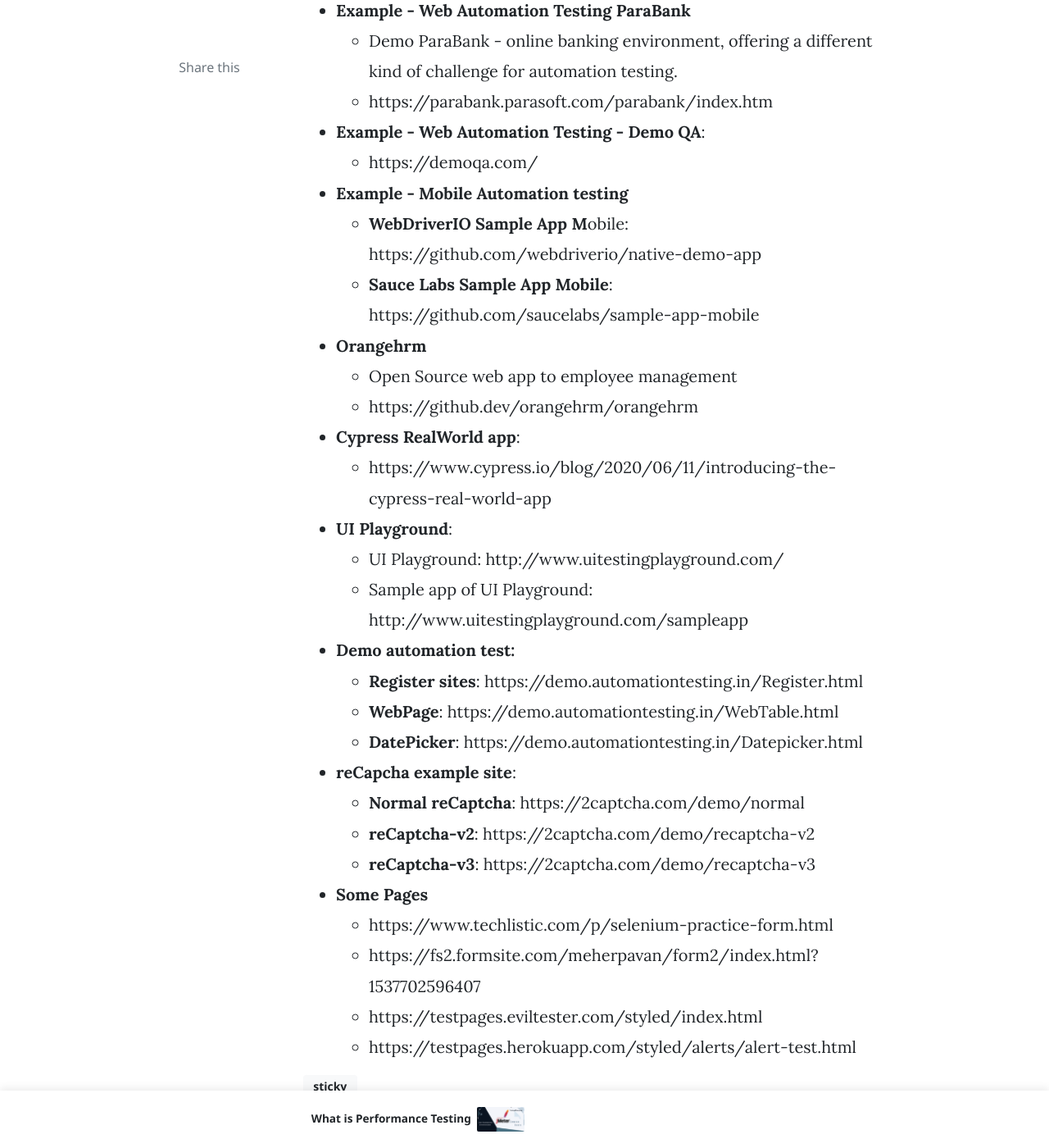
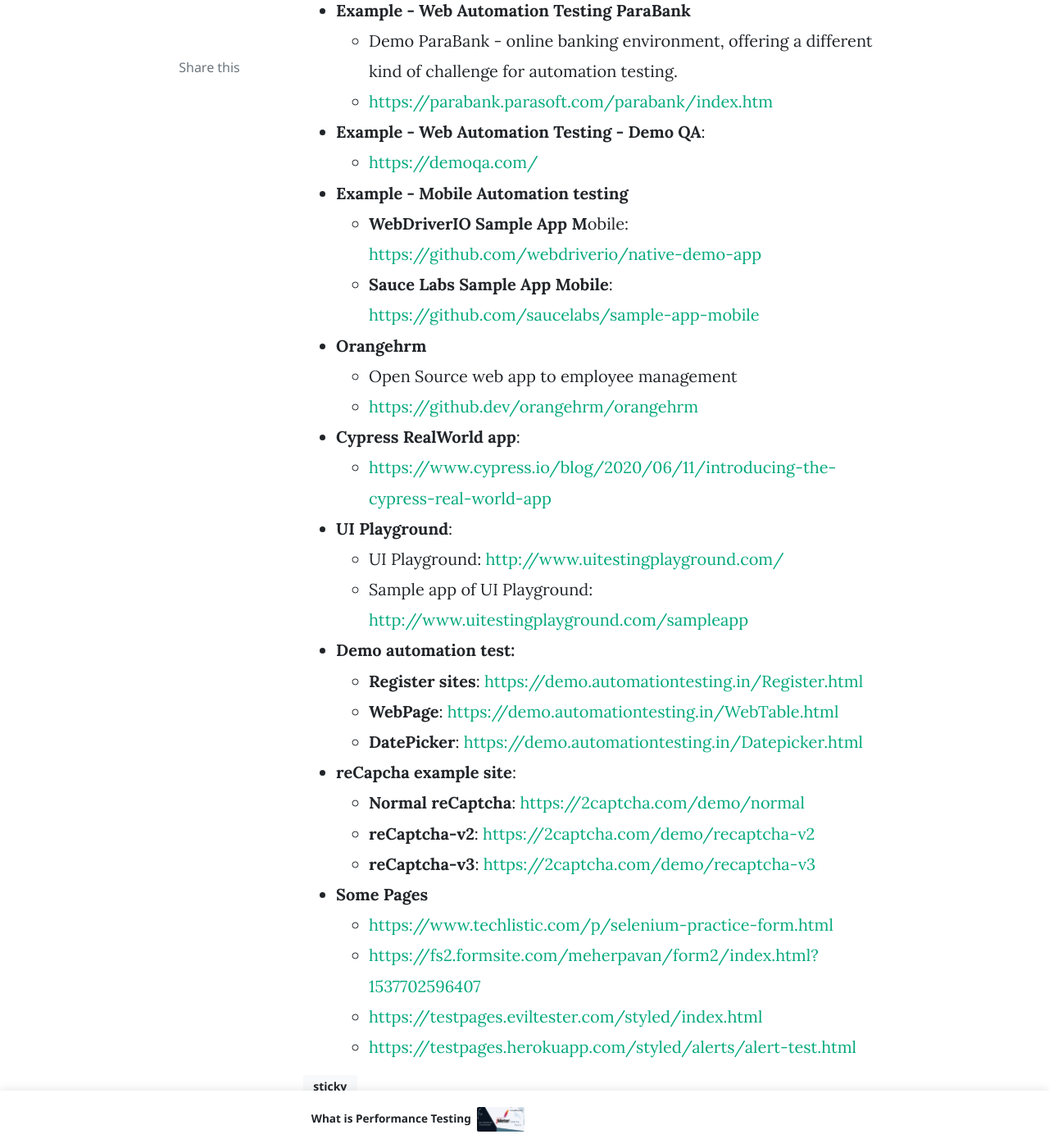
Before and after one commit to josdoaitran/josdoaitran.github.io, a Jekyll site: the page built from _posts/2019-01-18-automation-testing-sharing.md, in a window 1280 px wide and 1400 px high, scrolled down 1942 px. Shown: the whole window at 82% size. Built offline with Jekyll 4.4.1, drawn with Linux system fonts in a browser that asks for light colours; nearby versions of some CDN libraries; comment, search, counter and statistics services are not loaded; part of the change alters nothing that is shown.

```diff
--- a/_posts/2019-01-18-automation-testing-sharing.md
+++ b/_posts/2019-01-18-automation-testing-sharing.md
@@ -38,35 +38,35 @@ Here is the list of example Web application that you can choose to practice your
 
 - **Sauce Demo**
     - Provided by Sauce Labs, e-commerce site
-    - https://www.saucedemo.com/
+    - [https://www.saucedemo.com/](https://www.saucedemo.com/)
 - **BrowserStack**:
-    - https://bstackdemo.com/
+    - [https://bstackdemo.com/](https://bstackdemo.com/)
 - **Example - Web Automation Testing ParaBank**
     - Demo ParaBank - online banking environment, offering a different kind of challenge for automation testing.
-    - https://parabank.parasoft.com/parabank/index.htm
+    - [https://parabank.parasoft.com/parabank/index.htm](https://parabank.parasoft.com/parabank/index.htm)
 - **Example - Web Automation Testing - Demo QA**:
-    - https://demoqa.com/
+    - [https://demoqa.com/](https://demoqa.com/)
 - **Example - Mobile Automation testing**
-    - **WebDriverIO Sample App M**obile: https://github.com/webdriverio/native-demo-app
-    - **Sauce Labs Sample App Mobile**: https://github.com/saucelabs/sample-app-mobile
+    - **WebDriverIO Sample App M**obile: [https://github.com/webdriverio/native-demo-app](https://github.com/webdriverio/native-demo-app)
+    - **Sauce Labs Sample App Mobile**: [https://github.com/saucelabs/sample-app-mobile](https://github.com/saucelabs/sample-app-mobile)
 - **Orangehrm**
     - Open Source web app to employee management
-    - https://github.dev/orangehrm/orangehrm
+    - [https://github.dev/orangehrm/orangehrm](https://github.dev/orangehrm/orangehrm)
 - **Cypress RealWorld app**:
-    - https://www.cypress.io/blog/2020/06/11/introducing-the-cypress-real-world-app
+    - [https://www.cypress.io/blog/2020/06/11/introducing-the-cypress-real-world-app](https://www.cypress.io/blog/2020/06/11/introducing-the-cypress-real-world-app)
 - **UI Playground**:
-    - UI Playground: http://www.uitestingplayground.com/
-    - Sample app of UI Playground: http://www.uitestingplayground.com/sampleapp
+    - UI Playground: [http://www.uitestingplayground.com/](http://www.uitestingplayground.com/)
+    - Sample app of UI Playground: [http://www.uitestingplayground.com/sampleapp](http://www.uitestingplayground.com/sampleapp)
 - **Demo automation test:**
-    - **Register sites**: https://demo.automationtesting.in/Register.html
-    - **WebPage**: https://demo.automationtesting.in/WebTable.html
-    - **DatePicker**: https://demo.automationtesting.in/Datepicker.html
+    - **Register sites**: [https://demo.automationtesting.in/Register.html](https://demo.automationtesting.in/Register.html)
+    - **WebPage**: [https://demo.automationtesting.in/WebTable.html](https://demo.automationtesting.in/WebTable.html)
+    - **DatePicker**: [https://demo.automationtesting.in/Datepicker.html](https://demo.automationtesting.in/Datepicker.html)
 - **reCapcha example site**:
-    - **Normal reCaptcha**: https://2captcha.com/demo/normal
-    - **reCaptcha-v2**: https://2captcha.com/demo/recaptcha-v2
-    - **reCaptcha-v3**: https://2captcha.com/demo/recaptcha-v3
+    - **Normal reCaptcha**: [https://2captcha.com/demo/normal](https://2captcha.com/demo/normal)
+    - **reCaptcha-v2**: [https://2captcha.com/demo/recaptcha-v2](https://2captcha.com/demo/recaptcha-v2)
+    - **reCaptcha-v3**: [https://2captcha.com/demo/recaptcha-v3](https://2captcha.com/demo/recaptcha-v3)
 - **Some Pages**
-    - https://www.techlistic.com/p/selenium-practice-form.html
-    - https://fs2.formsite.com/meherpavan/form2/index.html?1537702596407
-    - https://testpages.eviltester.com/styled/index.html
-    - https://testpages.herokuapp.com/styled/alerts/alert-test.html
+    - [https://www.techlistic.com/p/selenium-practice-form.html](https://www.techlistic.com/p/selenium-practice-form.html)
+    - [https://fs2.formsite.com/meherpavan/form2/index.html?1537702596407](https://fs2.formsite.com/meherpavan/form2/index.html?1537702596407)
+    - [https://testpages.eviltester.com/styled/index.html](https://testpages.eviltester.com/styled/index.html)
+    - [https://testpages.herokuapp.com/styled/alerts/alert-test.html](https://testpages.herokuapp.com/styled/alerts/alert-test.html)
```
